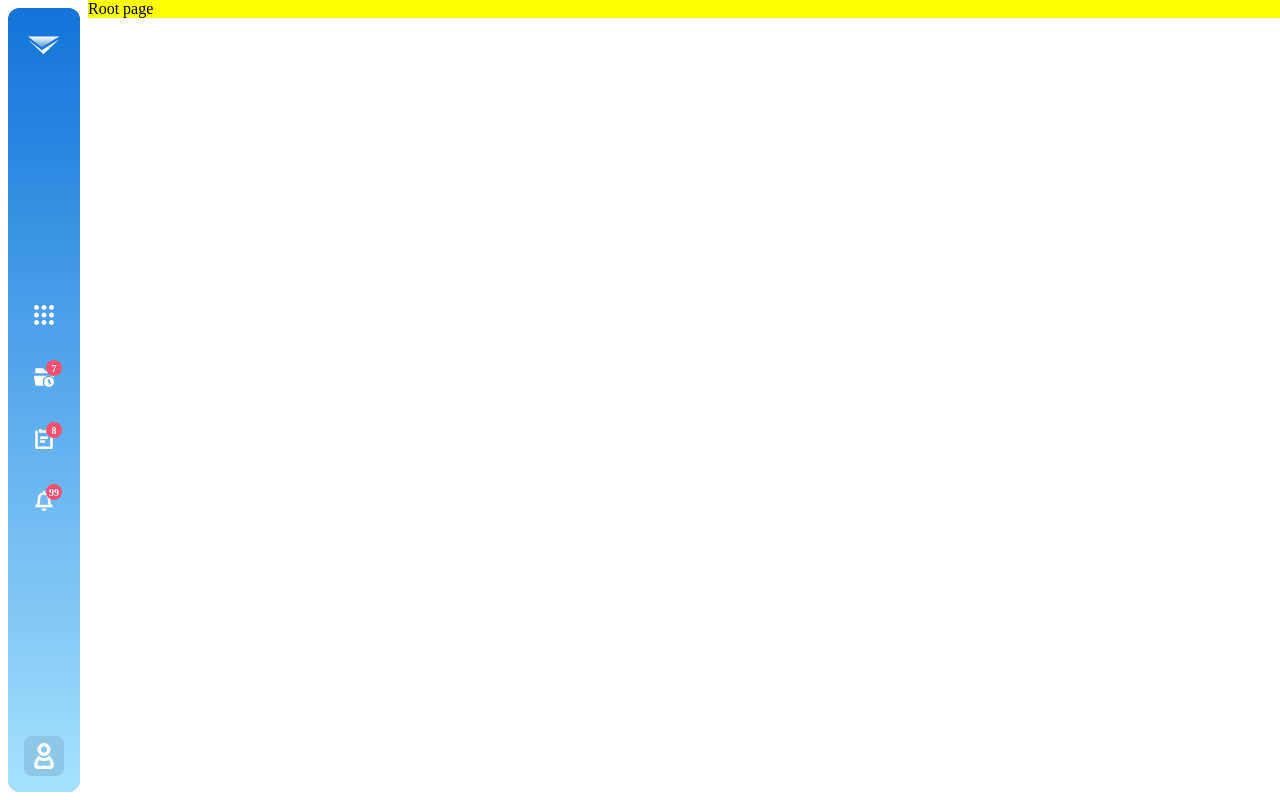
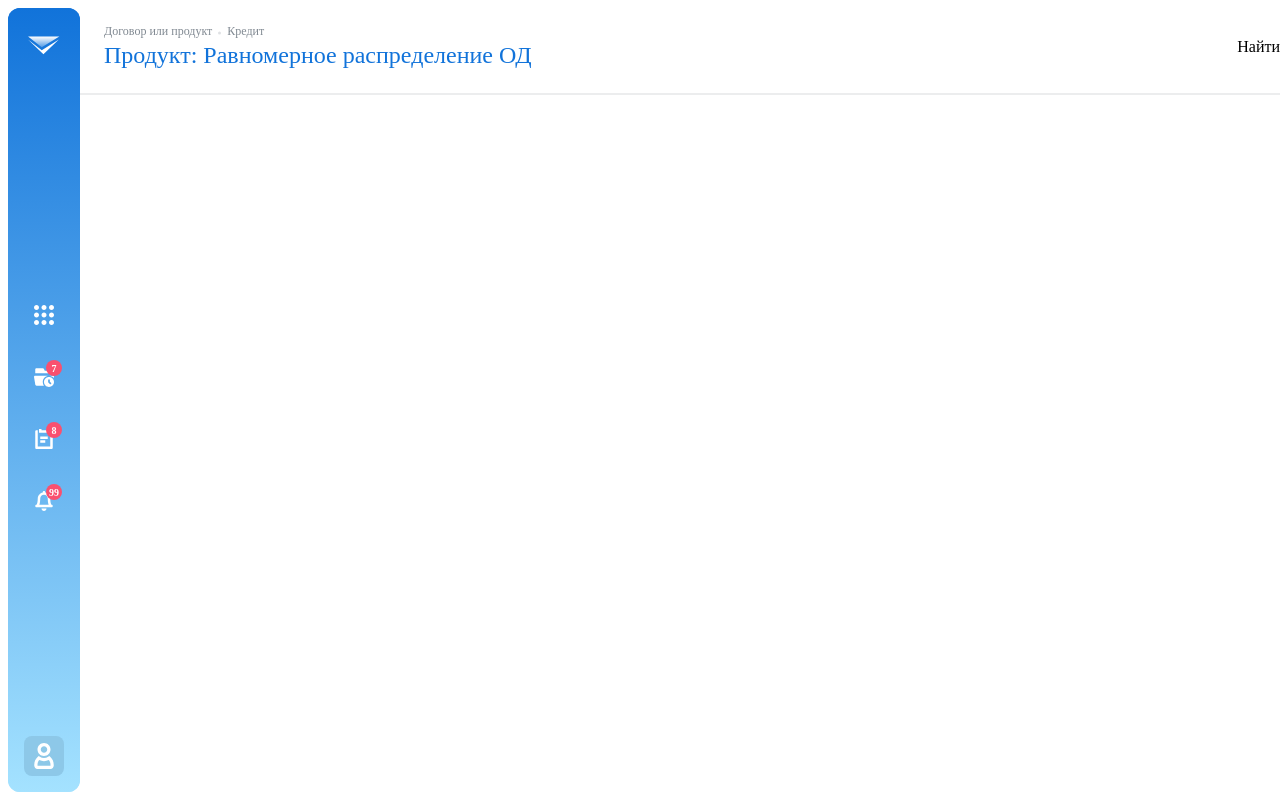
Before and after one commit to UriMakarov/courseWork, a React (Vite) app: page / in a window 1280 px wide. Built offline with nearby package versions, Linux system fonts and the light colour scheme.

Commit message:
menu and loan

```diff
--- a/Layout.jsx
+++ b/Layout.jsx
@@ -54,7 +54,7 @@ flex-grow:1;
 border-radius:${(props) => (props.open ? '21.6px 0px 0px 21.6px;' : '0;')};
 margin-top: ${(props) => (props.open ? '45px' : '0px;')};
 margin-bottom: ${(props) => (props.open ? '45px' : '0px;')};
-padding-left: 88px;
+padding-left: ${(props) => (props.open ? '0px' : '80px;')};
 `;
 
 export function Layout() {
--- a/src/components/Menu.jsx
+++ b/src/components/Menu.jsx
@@ -1,3 +1,4 @@
+/* eslint-disable react/prop-types */
 import { useState } from "react";
 import styled from "styled-components";
 import { NavLink } from "react-router-dom";
@@ -16,36 +17,57 @@ font-size: 16px;
 font-weight: 400;
 `;
 
-const searchInput = styled.input`
-width: 320px;
-height: 32px;
-border-radius: 16px;
-opacity: 0.1;
-background: var(--color-light-text);
-`;
+// const searchInput = styled.input`
+// width: 320px;
+// height: 32px;
+// border-radius: 16px;
+// opacity: 0.1;
+// background: var(--color-light-text);
+// `;
 
-const StyledLink = styled.div`
-  .linkImage{
+const StyledLink = styled(NavLink)`
+&:hover{
+/* color: blue; */
+}
+&:focus{
+  border-radius: 8px;
+  background: #4B9BE7;
+}
+&:active{
+  border-radius: 8px;
+  background: #4B9BE7;
+};
+.active{
+  color: green;
+}
+
+
+
+.linkImage{
   width: 16px;
   height: 16px;
   margin-right: 16px;
 
-  }
-  .markedImage{
+};
+.markedImage{
     margin-right: 16px;
-  }
+  };
   display: flex;
   flex-direction: row;
   justify-content: space-between;
-  margin-left: 16px;
+  padding-left: 16px;
   margin-right: 32px;
-  margin-top: 9px;
-  margin-bottom: 9px;
+  padding-top: 9px;
+  padding-bottom: 9px;
+
 `;
 
 const StyledFolder = styled.div`
   .folderImage{
     margin-right: 10px;
+  }
+  .folderName{
+    margin-bottom: 9px;
   }
     margin-left: 16px;
     margin-top: 9px;
@@ -53,29 +75,19 @@ const StyledFolder = styled.div`
 
 `;
 
-const StyledNavLink = styled(NavLink)`
-&:hover,
-&:focus{
-    color: blue;
-}
-&:active{
-    color: red;
-};
-`;
 
 const Collapsible = styled.div`
   height: ${p => (p.isOpen ? 'auto' : '0')};
   overflow: hidden;
 `;
 
+
 const Link = ({ name, marked, href, handler }) => {
   return (
-    <StyledLink>
+    <StyledLink to={href} onClick={handler}>
       <div>
         <img className="linkImage" src={linkIcon} alt="linkIcon" />
-        <StyledNavLink to={href} onClick={handler}>
-          {name}
-        </StyledNavLink>
+        {name}
       </div>
       {marked && <img src={markIcon} className="markedImage" alt="markIcon" />}
     </StyledLink>
@@ -89,10 +101,12 @@ const Folder = ({ name, children }) => {
   };
   return (
     <StyledFolder>
+      <div className = "folderName">
       {(isOpen) ?
         (<img src={folderOpenIcon} className="folderImage" onClick={toggleOpen} alt="Open" />)
         : (<img src={folderCloseIcon} className="folderImage" onClick={toggleOpen} alt="Close" />)}
       <span>{name}</span>
+      </div>
       <Collapsible isOpen={isOpen}>{children}</Collapsible>
     </StyledFolder>
   );
@@ -118,9 +132,6 @@ export const Menu = ({ handler }) => {
   return (
     <>
       <StyledMenu handler={handler}>
-        {/* <form action="">
-          <searchInput />
-        </form> */}
         <TreeRecursive data={menuData} handler={handler} />
       </StyledMenu>
     </>
--- a/src/components/Sidebar.jsx
+++ b/src/components/Sidebar.jsx
@@ -54,10 +54,9 @@ height: 26px;
 
 export const Sidebar = ({ open, handler }) => {
     const burgerIcon = open ? burgerOpenIcon : burgerCloseIcon;
-    const [numFolder, setnumFolder] = useState(7);
-    const [numList, setnumList] = useState(8);
-    const [numBell, setnumBell] = useState(99);
-
+    const [numFolder, ] = useState(7);
+    const [numList, ] = useState(8);
+    const [numBell, ] = useState(99);
     return (
         <>
             <StyledSideBar open={open}>
@@ -71,7 +70,6 @@ export const Sidebar = ({ open, handler }) => {
                 <StyledUserContainer>
                     <StyledUserIcon src={userIcon} alt='User' />
                 </StyledUserContainer>
-
             </StyledSideBar>
         </>
     )
--- a/src/components/UI/IconButton.jsx
+++ b/src/components/UI/IconButton.jsx
@@ -31,8 +31,6 @@ const StyledNumber = styled.p`
     font-weight: 700;
  `;
 
-
-
 const StyledIconButton = styled.img`
     margin:10px;
 `;
@@ -53,7 +51,7 @@ export function IconButton({ img, open, onClick, num = 0, alt }) {
     );
 }
 IconButton.propTypes = {
-    img: PropTypes.any,
+    img: PropTypes.img,
     open: PropTypes.bool,
     onClick: PropTypes.func,
     num: PropTypes.number,
--- a/src/index.css
+++ b/src/index.css
@@ -20,6 +20,7 @@
   --color-yellow: #F2C935;
   --color-aqua: #71DEBE;
   --color-bg-white: #F6F8FA;
+  --color-lines-white:#ECEDEE;
   --color-red: #FA506F;
   --color-icon-bg: #8DC8E8;
 
--- a/src/pages/root.jsx
+++ b/src/pages/root.jsx
@@ -1,14 +1,74 @@
 import styled from 'styled-components';
-export function Root() {
-  const StyledRootDiv = styled.div`
-  background: yellow;
-  `;
+import dotIcon from "../assets/dot.svg"
+
+const StyledRootDiv = styled.div`
+
+`;
+const StyledHeader = styled.div`
+display: flex;
+flex-direction: row;
+border-bottom: 2px solid var(--color-lines-white);
+`;
+
+const StyledLeftHeader = styled.div`
+margin-left: 24px;
+`;
+
+const StyleRightHeader = styled.div`
+flex-grow:1;
+display: flex;
+justify-content: end;
+align-items: center;
+
+`;
+const StyledTitle = styled.h3`
+margin-top: 24px;
+margin-bottom: 4px;
+color: var(--color-text);
+font-size: 12px;
+font-weight: 400;
+line-height: 14px;
+opacity: 0.5;
+
+`;
+
+const StyledSubTitle = styled.h1`
+  color: var(--color-blue);
+  font-size: 24px;
+  font-weight: 300;
+  margin-bottom: 24px;
+`;
+const StyledDotIcon = styled.img`
+  margin-left: 6px;
+  margin-right: 6px;
+`;
 
 
+
+export function Root() {
   return (
     <>
       <StyledRootDiv>
-        <h1>Root page</h1>
+        <StyledHeader>
+          <StyledLeftHeader>
+            <StyledTitle>
+              Договор или продукт
+              <StyledDotIcon src={dotIcon} alt='dot' />
+              Кредит
+            </StyledTitle>
+            <StyledSubTitle>
+              Продукт: Равномерное распределение ОД
+            </StyledSubTitle>
+          </StyledLeftHeader>
+          <StyleRightHeader>
+            Найти
+          </StyleRightHeader>
+        </StyledHeader>
+
+
+
+
+
       </StyledRootDiv>
     </>
   );
```
Also changed, not shown: src/assets/dot.svg (added), src/assets/line.svg (added).
